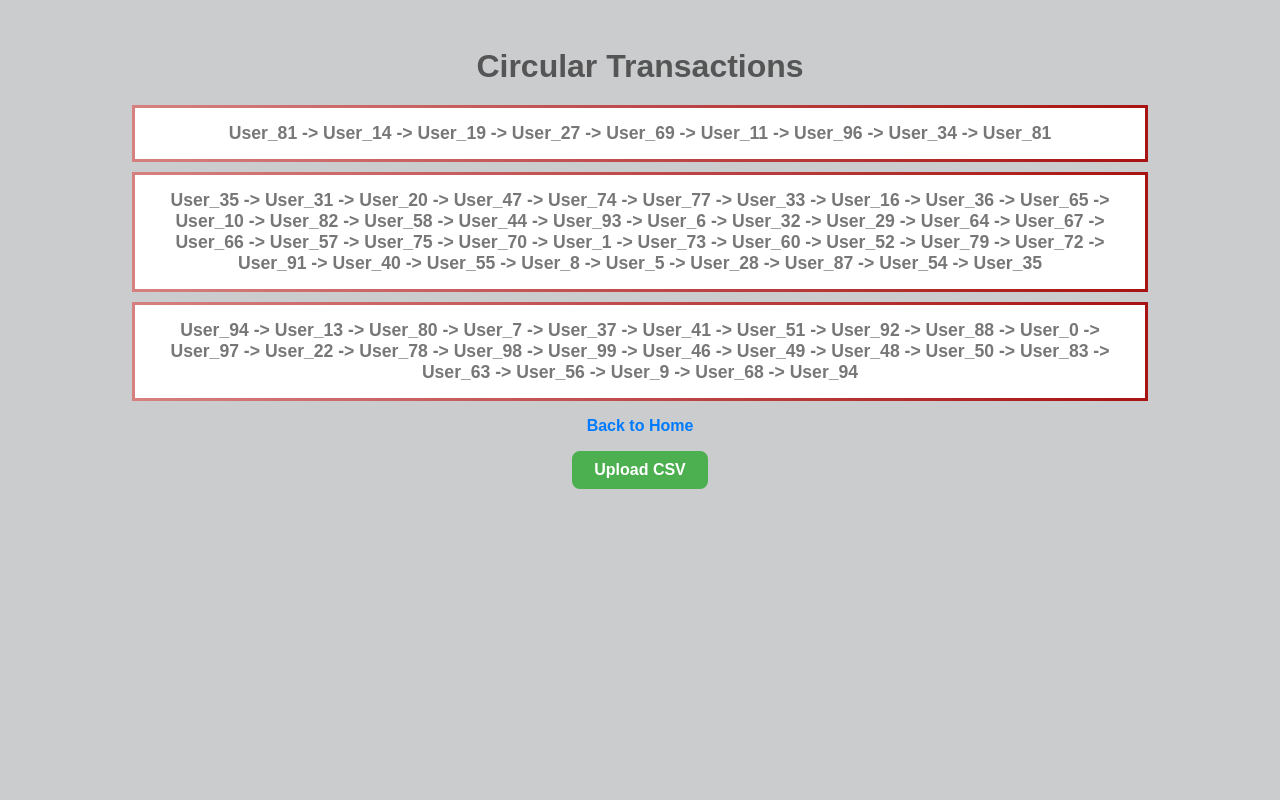
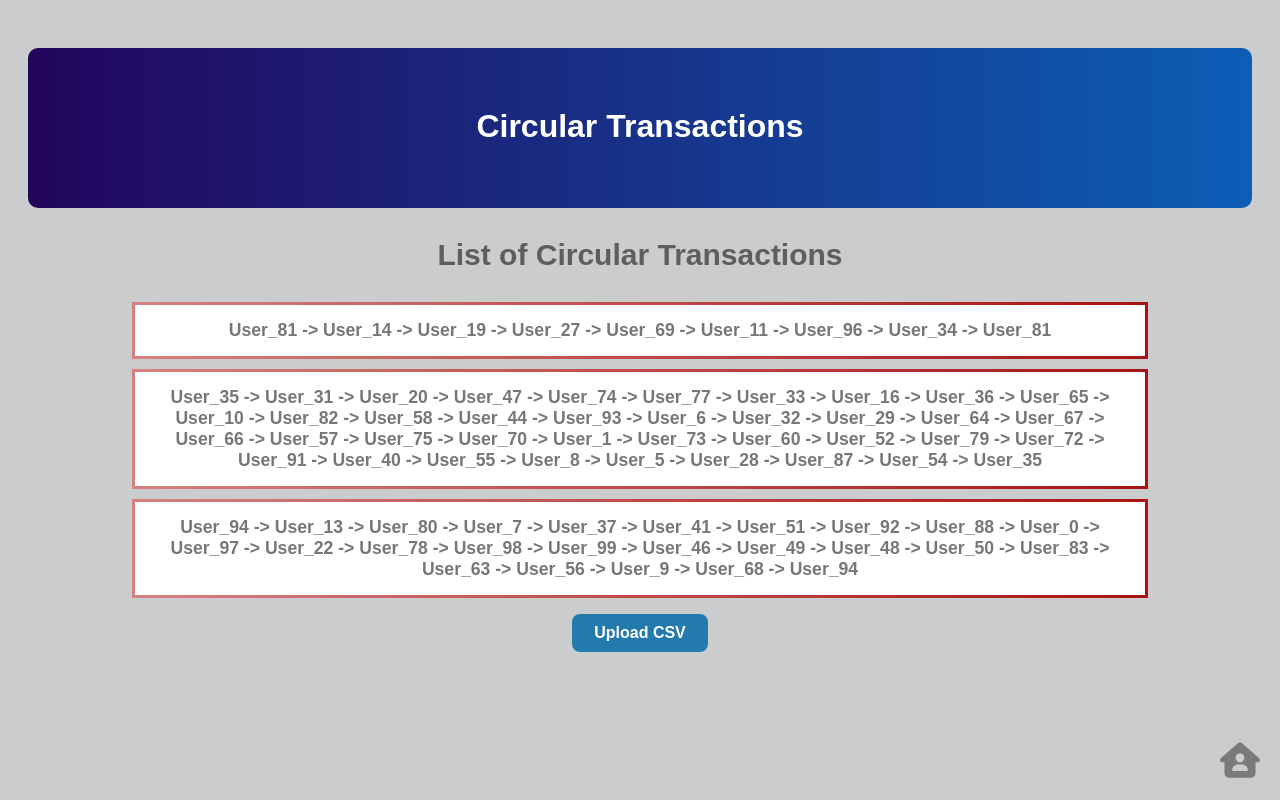
Before and after one commit to Ashutoshpandey29/FUND_SPY, a Flask app: page /circular in a window 1280 px wide. Run offline with Flask 2, Linux system fonts and the light colour scheme.

Commit message:
Update Circular Transactions

```diff
--- a/static/styles.css
+++ b/static/styles.css
@@ -194,17 +194,17 @@ body {
     position: relative;
     overflow: hidden;
     display: inline-block;
+
 }
 
-.btn {
-    border: 2px solid #4CAF50;
+.btn-circular {
+    border: 2px solid #227aad;
     color: white;
-    background-color: #4CAF50;
+    background-color: #227aad;
     padding: 8px 20px;
     border-radius: 8px;
     font-size: 16px;
     font-weight: bold;
-    cursor: pointer;
 }
 
 .upload-btn-wrapper input[type=file] {
@@ -344,3 +344,30 @@ body {
 .circular-transactions-page a:hover {
     text-decoration: underline; /* Underline on hover */
 }
+
+.circular-transactions-page-heading{
+    background: linear-gradient(to right, #22065b, hsl(211, 87%, 38%));
+    width: 100%;
+    border-radius: 10px;
+    height: 20vh;
+}
+
+.circular-transactions-page-heading h1{
+    padding: 60px;
+    color: white;
+}
+
+
+.home {
+    position: fixed;
+    bottom: 20px;
+    right: 20px;
+    height: 40px;
+    width: 40px;
+    opacity: 0.4;
+    display: flex;
+    align-items: center;
+    justify-content: center;
+    color: white; /* Optional: Add text color if there's text inside */
+    font-size: 16px; /* Adjust as needed */
+}
--- a/templates/circular.html
+++ b/templates/circular.html
@@ -6,16 +6,22 @@
     <link rel="stylesheet" href="./static/styles.css">
   </head>
   <body class="circular-transactions-page">
-    <h1>Circular Transactions</h1>
+    <div class = "circular-transactions-page-heading">
+      <h1>Circular Transactions</h1>
+    </div>
+    <h3 class="subhead-text">List of Circular Transactions</h3>
     <ul>
       {% for cycle in cycles %}
         <li>{{ cycle }}</li>
       {% endfor %}
     </ul>
-    <p><a href="/">Back to Home</a></p>
+
     <div class="upload-btn-wrapper">
-      <button class="btn">Upload CSV</button>
+      <button class="btn-circular">Upload CSV</button>
       <input type="file" name="csvFile" accept=".csv">
   </div>
+  <p><a href="/">
+    <img class = "home" src = "./static/images/home.svg"/>
+  </a></p>
   </body>
 </html>
```
Also changed, not shown: static/images/home.svg (added).
